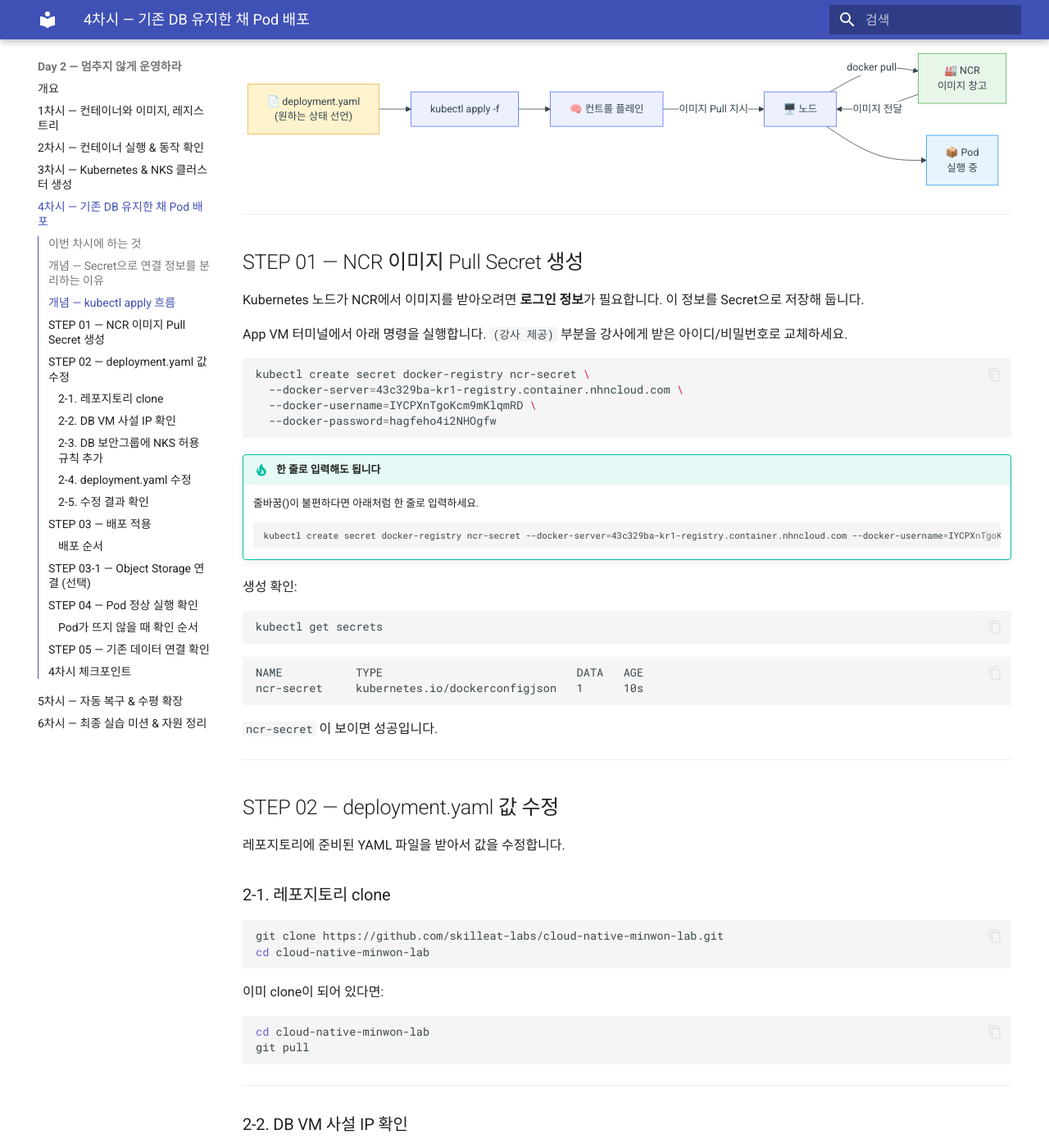
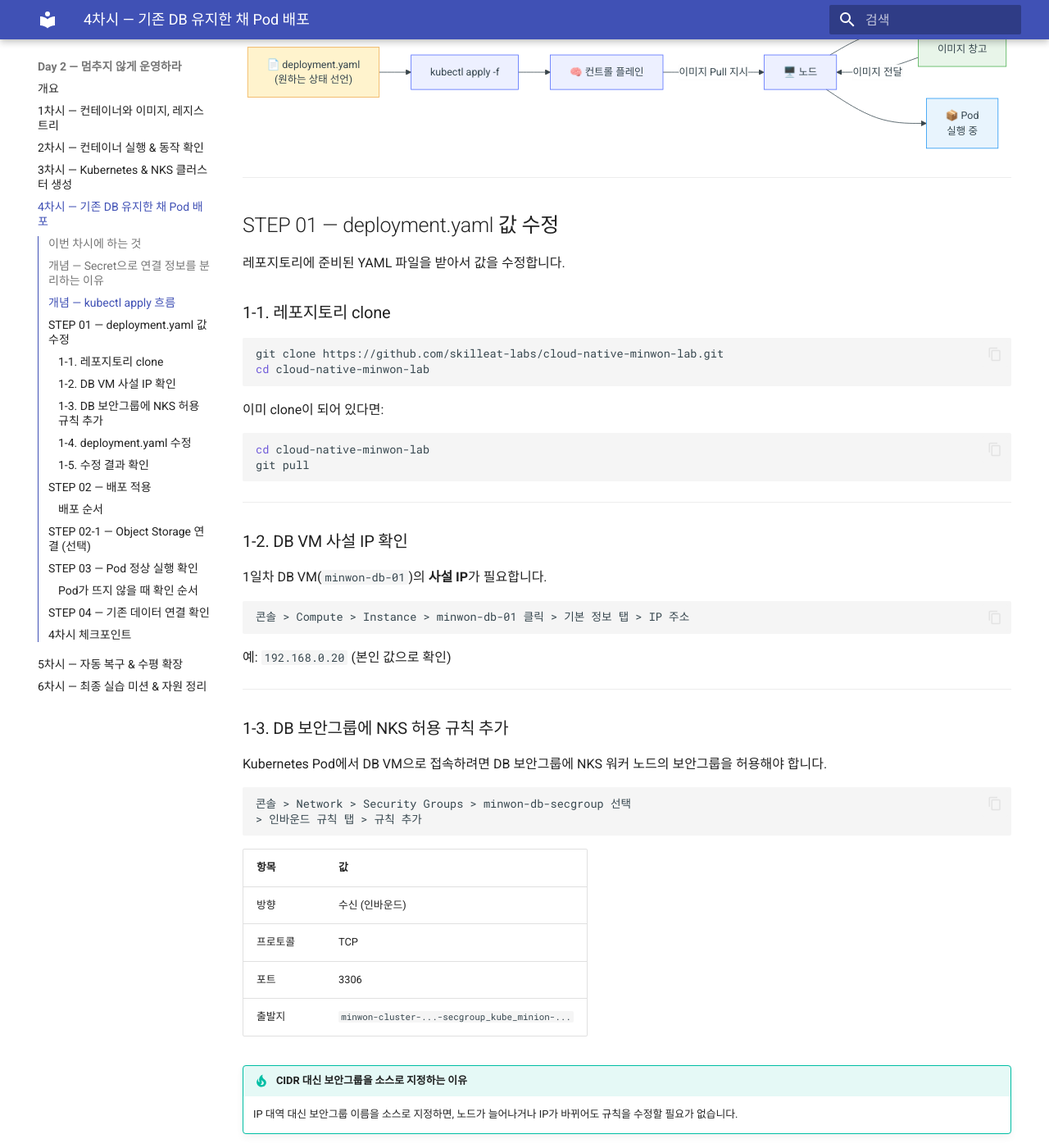
Before and after one commit to skilleat-labs/cloud-native-minwon-lab, an MkDocs documentation site: the page built from docs/day2/session4.md, in a window 1280 px wide and 1400 px high, scrolled down 1178 px. Shown: the whole window at 82% size. Built offline with MkDocs 1.6.1 and Material for MkDocs 9.7.7, drawn with Linux system fonts in a browser that asks for light colours; some of the changed text lies outside the part shown.

Commit message:
docs/app: Docker Hub 이미지로 전환, NCR Secret 단계 제거

````diff
--- a/docs/day2/session4.md
+++ b/docs/day2/session4.md
@@ -9,11 +9,10 @@
 
 | STEP | 내용 |
 |------|------|
-| 01 | NCR 이미지 Pull Secret 생성 |
-| 02 | deployment.yaml 값 수정 |
-| 03 | 배포 적용 (`kubectl apply`) |
-| 04 | Pod 정상 실행 확인 |
-| 05 | 브라우저에서 기존 데이터 연결 확인 |
+| 01 | deployment.yaml 값 수정 |
+| 02 | 배포 적용 (`kubectl apply`) |
+| 03 | Pod 정상 실행 확인 |
+| 04 | 브라우저에서 기존 데이터 연결 확인 |
 
 !!! info "모든 명령은 App VM 터미널에서 실행합니다"
     3차시에서 접속해 둔 App VM SSH 터미널을 그대로 사용합니다.
@@ -56,47 +55,11 @@
 
 ---
 
-## STEP 01 — NCR 이미지 Pull Secret 생성
-
-Kubernetes 노드가 NCR에서 이미지를 받아오려면 **로그인 정보**가 필요합니다.
-이 정보를 Secret으로 저장해 둡니다.
-
-App VM 터미널에서 아래 명령을 실행합니다.
-`(강사 제공)` 부분을 강사에게 받은 아이디/비밀번호로 교체하세요.
-
-```bash
-kubectl create secret docker-registry ncr-secret \
-  --docker-server=43c329ba-kr1-registry.container.nhncloud.com \
-  --docker-username=IYCPXnTgoKcm9mKlqmRD \
-  --docker-password=hagfeho4i2NHOgfw
-```
-
-!!! tip "한 줄로 입력해도 됩니다"
-    줄바꿈(\)이 불편하다면 아래처럼 한 줄로 입력하세요.
-    ```bash
-    kubectl create secret docker-registry ncr-secret --docker-server=43c329ba-kr1-registry.container.nhncloud.com --docker-username=IYCPXnTgoKcm9mKlqmRD --docker-password=hagfeho4i2NHOgfw
-    ```
-
-생성 확인:
-
-```bash
-kubectl get secrets
-```
-
-```
-NAME           TYPE                             DATA   AGE
-ncr-secret     kubernetes.io/dockerconfigjson   1      10s
-```
-
-`ncr-secret` 이 보이면 성공입니다.
-
----
-
-## STEP 02 — deployment.yaml 값 수정
+## STEP 01 — deployment.yaml 값 수정
 
 레포지토리에 준비된 YAML 파일을 받아서 값을 수정합니다.
 
-### 2-1. 레포지토리 clone
+### 1-1. 레포지토리 clone
 
 ```bash
 git clone https://github.com/skilleat-labs/cloud-native-minwon-lab.git
@@ -112,7 +75,7 @@
 
 ---
 
-### 2-2. DB VM 사설 IP 확인
+### 1-2. DB VM 사설 IP 확인
 
 1일차 DB VM(`minwon-db-01`)의 **사설 IP**가 필요합니다.
 
@@ -124,7 +87,7 @@
 
 ---
 
-### 2-3. DB 보안그룹에 NKS 허용 규칙 추가
+### 1-3. DB 보안그룹에 NKS 허용 규칙 추가
 
 Kubernetes Pod에서 DB VM으로 접속하려면 DB 보안그룹에 NKS 워커 노드의 보안그룹을 허용해야 합니다.
 
@@ -148,7 +111,7 @@
 
 ---
 
-### 2-4. deployment.yaml 수정
+### 1-4. deployment.yaml 수정
 
 아래 명령에서 `여기에DB사설IP입력` 을 **본인 DB VM의 사설 IP로 바꾼 뒤** 실행합니다.
 
@@ -164,7 +127,7 @@
 
 ---
 
-### 2-5. 수정 결과 확인
+### 1-5. 수정 결과 확인
 
 ```bash
 cat app/deployment.yaml
@@ -175,12 +138,11 @@
 | 확인 항목 | 올바른 값 |
 |---------|---------|
 | `DB_HOST` | 본인 DB VM 사설 IP |
-| `image:` | `43c329ba-kr1-registry.container.nhncloud.com/minwon-registry/complaint-app:latest` |
-| `imagePullSecrets:` | `- name: ncr-secret` 포함 |
+| `image:` | `skilleat/minwon-complaint-app:latest` |
 
 ---
 
-## STEP 03 — 배포 적용
+## STEP 02 — 배포 적용
 
 ```bash
 kubectl apply -f app/deployment.yaml
@@ -210,7 +172,7 @@
 
 ---
 
-## STEP 03-1 — Object Storage 연결 (선택)
+## STEP 02-1 — Object Storage 연결 (선택)
 
 1일차에서 Object Storage를 설정한 경우, 배포 직후 아래 명령으로 Secret에 추가합니다.
 
@@ -313,7 +275,7 @@
 
 ---
 
-## STEP 05 — 기존 데이터 연결 확인
+## STEP 04 — 기존 데이터 연결 확인
 
 Service의 `EXTERNAL-IP`로 브라우저에서 접속합니다.
 
@@ -338,12 +300,11 @@
 
 | # | 확인 항목 | 확인 방법 |
 |---|---------|---------|
-| ① | `ncr-secret` 이 생성되었다 | `kubectl get secrets` |
-| ② | `complaint-db-secret` 이 생성되었다 | `kubectl get secrets` |
-| ③ | Pod가 `Running` 상태다 | `kubectl get pods` |
-| ④ | Service의 EXTERNAL-IP가 생겼다 | `kubectl get services` |
-| ⑤ | 브라우저에서 민원 서비스가 접속된다 | 브라우저 확인 |
-| ⑥ | 1일차 민원 데이터가 보인다 | 민원 목록 확인 |
+| ① | `complaint-db-secret` 이 생성되었다 | `kubectl get secrets` |
+| ② | Pod가 `Running` 상태다 | `kubectl get pods` |
+| ③ | Service의 EXTERNAL-IP가 생겼다 | `kubectl get services` |
+| ④ | 브라우저에서 민원 서비스가 접속된다 | 브라우저 확인 |
+| ⑤ | 1일차 민원 데이터가 보인다 | 민원 목록 확인 |
 
 ---
 
````
Also changed, not shown: other parts of docs/day2/session4.md (+1 -1 lines), 1 other file.
